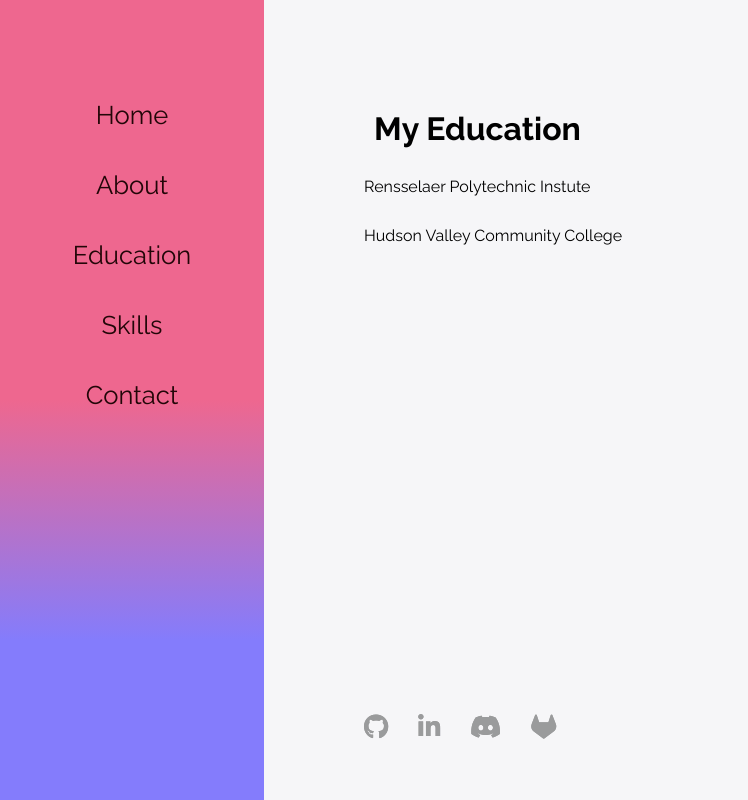
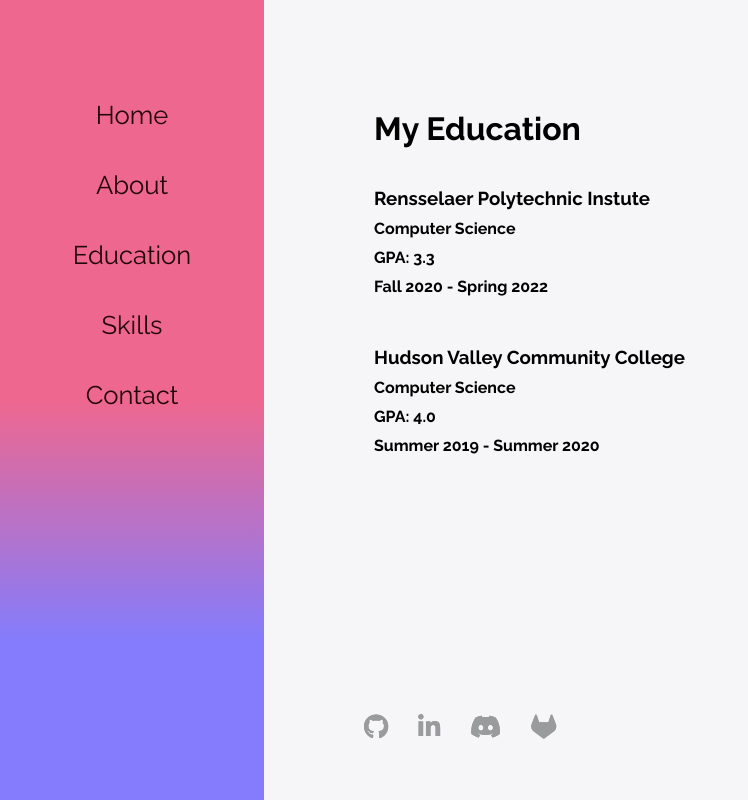
Before and after one commit to enisaras/website, a React (Create React App) app: page /education in a window 1280 px wide. Shown: the whole page, without its empty margins (0-748 px from the left). Built offline with nearby package versions, Linux system fonts and the light colour scheme.

Commit message:
Revert "commit"
This reverts commit c81127b12b7175aa9603fb33881525686b9dc5c2.

```diff
--- a/package.json
+++ b/package.json
@@ -8,7 +8,6 @@
     "@testing-library/react": "^11.2.5",
     "@testing-library/user-event": "^12.7.1",
     "react": "^17.0.1",
-    "react-collapsible": "^2.8.3",
     "react-dom": "^17.0.1",
     "react-router-dom": "^5.2.0",
     "react-scripts": "4.0.2",
--- a/src/components/Widecard.js
+++ b/src/components/Widecard.js
@@ -1,21 +1,14 @@
 import React, { Component } from 'react';
-import Social from '../components/Social';
-import Collapsible from 'react-collapsible';
+import Social from '../components/Social'
 class Widecard extends Component {
 render() {
 return (
 <div class="widecard">
 <div class="compdet">
-<Collapsible trigger = {this.props.title}>
-  <h3 class= "secondtext">{this.props.where}</h3>
-  <h3 class= "secondtext">{this.props.gpa}</h3>
-  <h3 class= "secondtext">{this.props.from} - {this.props.to}</h3>
-  <Collapsible trigger = {this.props.coursework}>
-    <h3 class = "secondtext">{this.props.course1}</h3>
-    <h3 class = "secondtext">{this.props.course2}</h3>
-  </Collapsible>
-
-  </Collapsible>
+<h3>{this.props.title}</h3>
+<h4 class= "secondtext">{this.props.where}</h4>
+<h4 class= "secondtext">{this.props.gpa}</h4>
+<h4 class= "secondtext">{this.props.from} - {this.props.to}</h4>
 <Social />
 </div>
 </div>
--- a/src/contents/Education.js
+++ b/src/contents/Education.js
@@ -5,12 +5,10 @@
 return (
 <div className="condiv">
 <h1 className="subtopic">My Education</h1>
-  <Widecard title="Rensselaer Polytechnic Instute" where="Computer Science" gpa="GPA: 3.3"
-  from="Fall 2020" to="Spring 2022" coursework = "Relevant Coursework"
-  course1 = "Computer Organization" course2 = "Introduction to Algorithms"/>
-  <Widecard title="Hudson Valley Community College" where="Computer Science" gpa="GPA: 4.0"
-  from="Summer 2019" to="Summer 2020" coursework = "Relevant Coursework"
-  course1 = "Introduction to Computer Science" course2 = "Data Structures"/>
+<Widecard title="Rensselaer Polytechnic Instute" where="Computer Science" gpa="GPA: 3.3"
+from="Fall 2020" to="Spring 2022"/>
+<Widecard title="Hudson Valley Community College" where="Computer Science" gpa="GPA: 4.0"
+from="Summer 2019" to="Summer 2020"/>
 </div>
 )
 }
```
Also changed, not shown: 18 other files (tests, documents, lock files or other folders).
